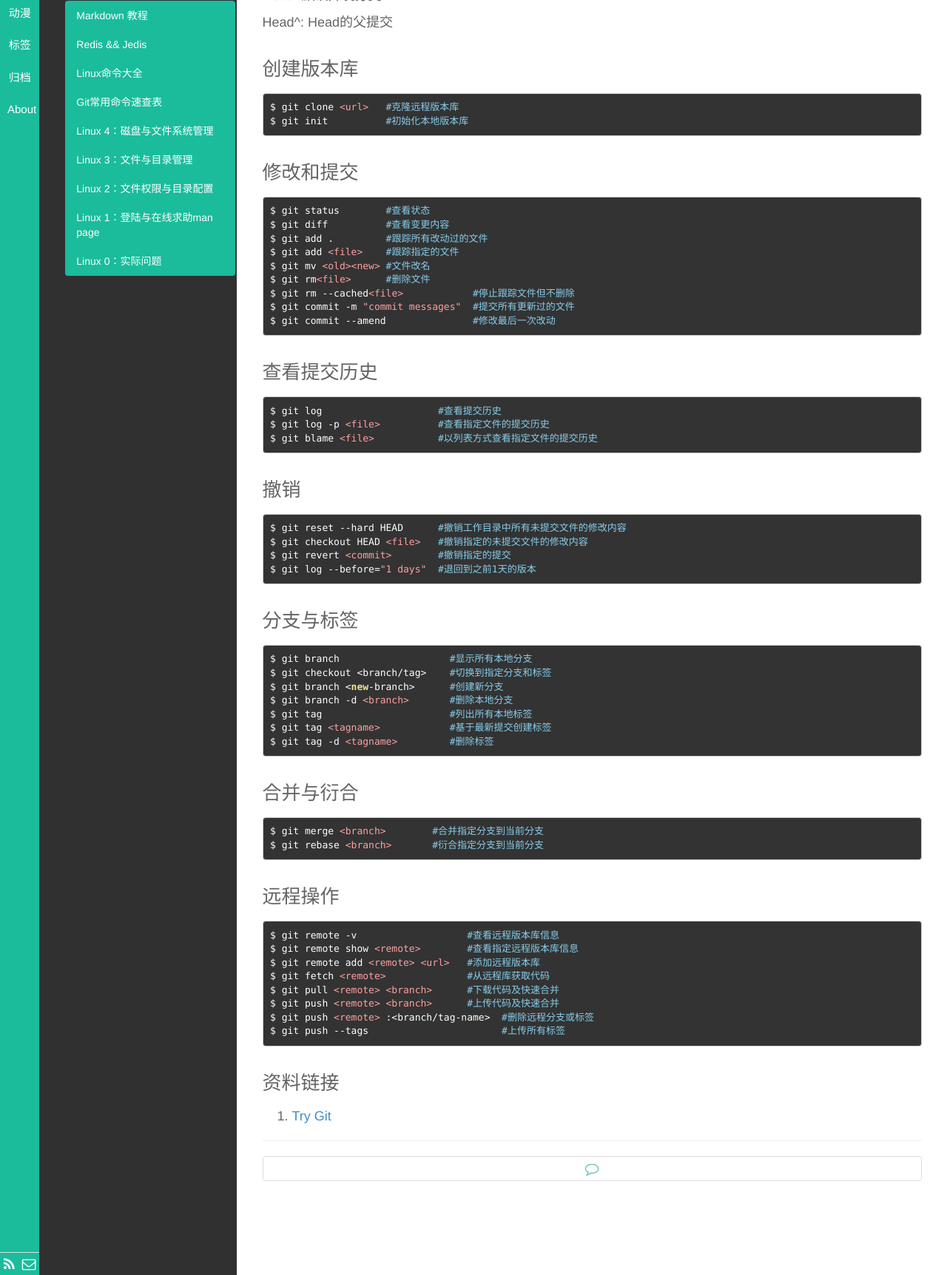
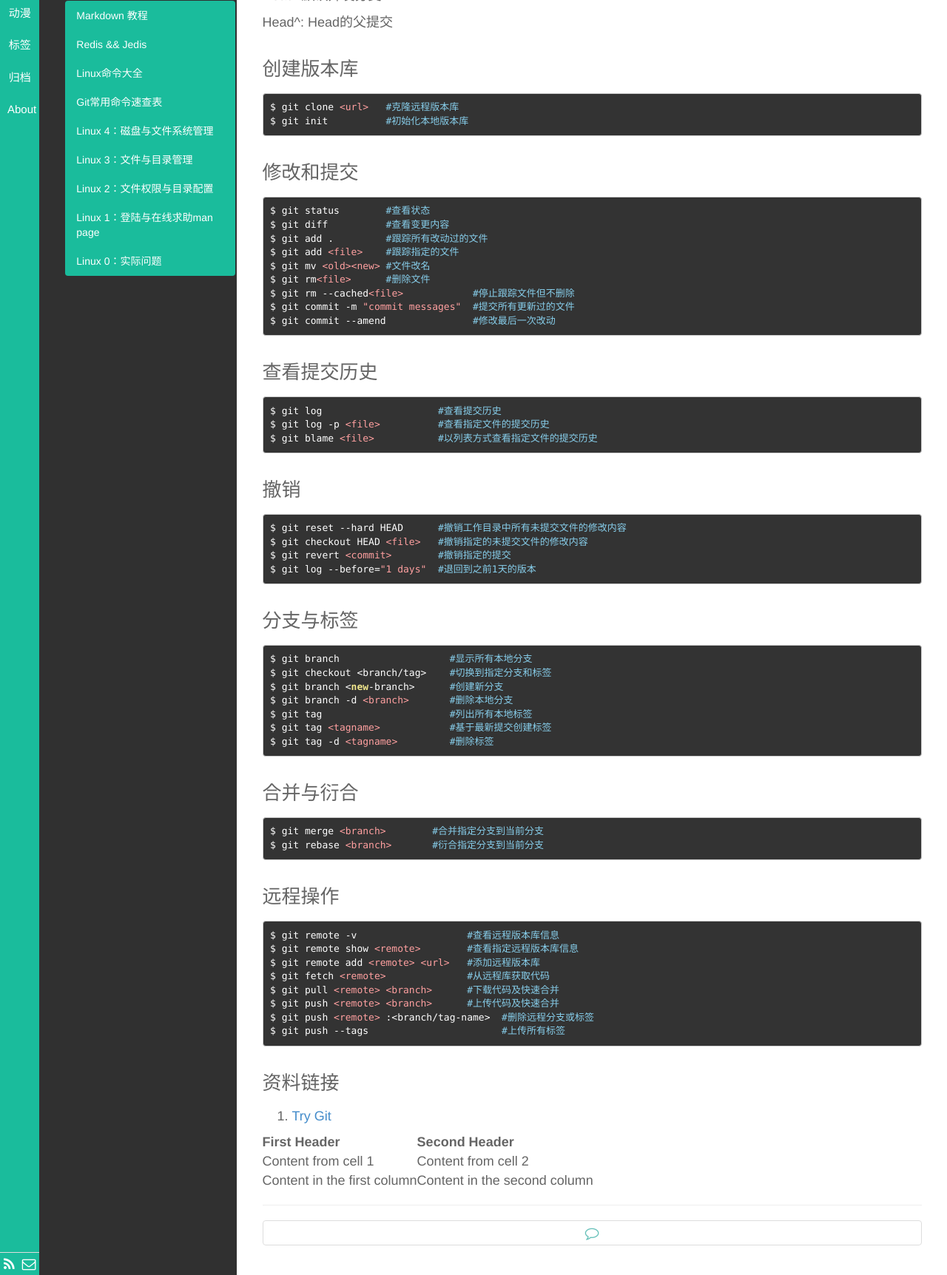
Before and after one commit to demon7452/demon7452.github.io, a Jekyll site: the page built from _posts/技术/2015-01-30-Git-Resources.md, in a window 1280 px wide, cut to the strip 234-1958 px from the top of the page. Shown: the whole strip at 74% size. Built offline with Jekyll 4.4.1, drawn with Linux system fonts in a browser that asks for light colours; Markdown is read by kramdown in place of the engine named in the settings.

Commit message:
配置redcarpet支持GFM格式

```diff
--- a/_config.yml
+++ b/_config.yml
@@ -1,7 +1,17 @@
 permalink: /:year/:month/:day/:title.html
 paginate: 10
-markdown: redcarpet
-
+markdown: Redcarpet
+highlighter: pygments
+redcarpet:
+  extensions: [ "fenced_code_blocks",
+                "hard_wrap",
+                "autolink",
+                "tables",
+                "strikethrough",
+                "with_toc_data",
+                "highlight",
+                "prettify",
+                "no_intra_emphasis"]
 # 作者信息
 author:
   name: Demon Li
--- a/_posts/技术/2015-01-30-Git-Resources.md
+++ b/_posts/技术/2015-01-30-Git-Resources.md
@@ -89,3 +89,8 @@
 
 ###资料链接
 1. [Try Git](https://try.github.io/levels/1/challenges/1)
+
+First Header | Second Header
+:------------ | :-------------
+Content from cell 1 | Content from cell 2
+Content in the first column | Content in the second column
```
